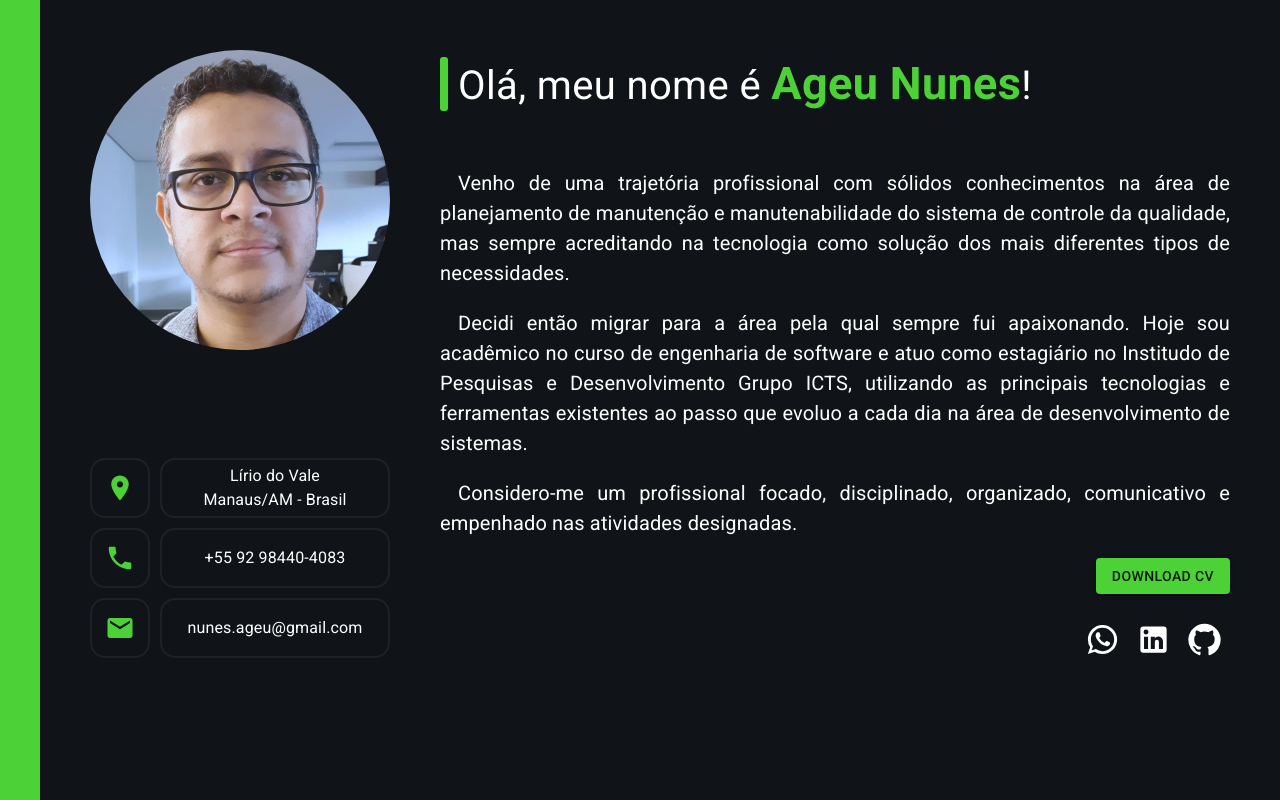
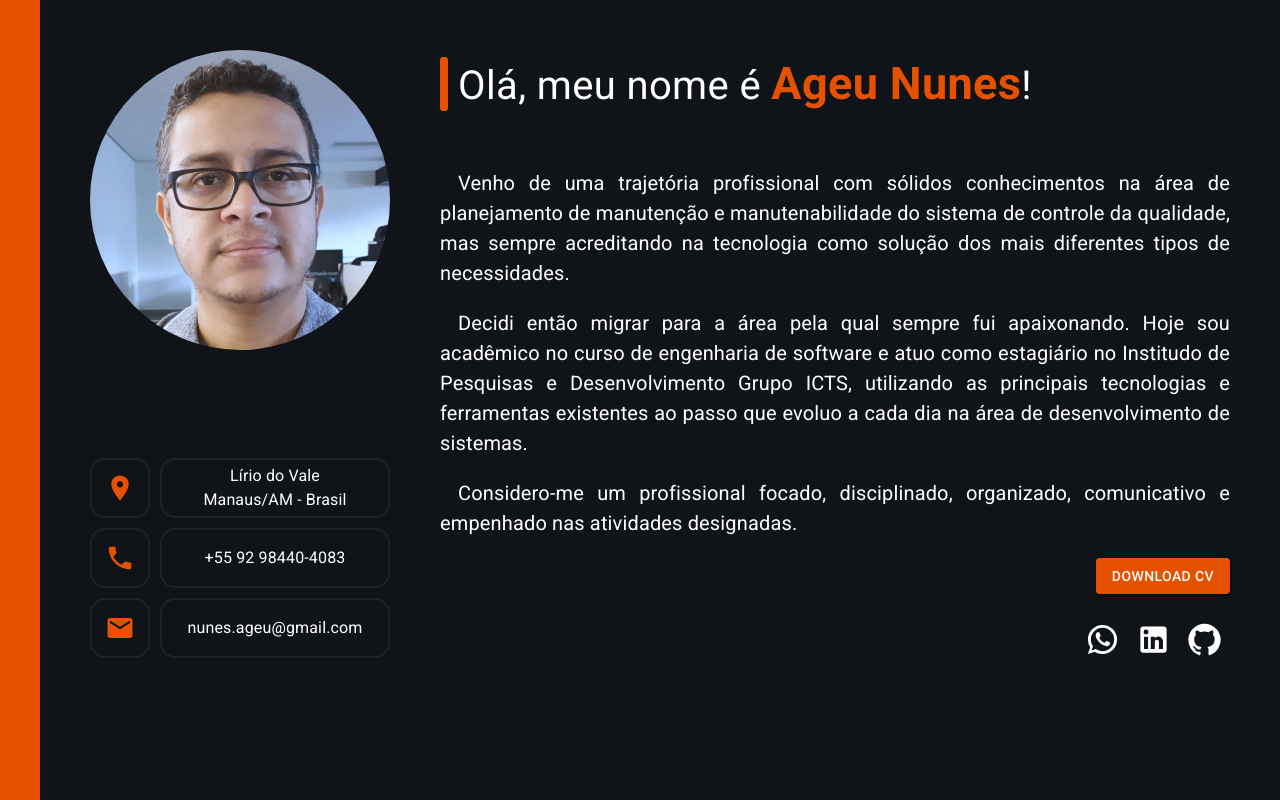
Before and after one commit to AgeuNunes/carta-de-apresentacao, a React (Create React App) app: page /home in a window 1280 px wide. Built offline with nearby package versions, Linux system fonts and the light colour scheme.

Commit message:
troca da paleta de cores

```diff
--- a/src/themes/colors.ts
+++ b/src/themes/colors.ts
@@ -3,7 +3,7 @@ export const ColorsUse = {
   background: "#101418",
   backgroundEmphasis: "#1e2226",
   text: "#fff",
-  emphasis: "#4cd137",
+  emphasis: "#e65100",
 }
 
 //OUTRAS PALETAS DE CORES
```
